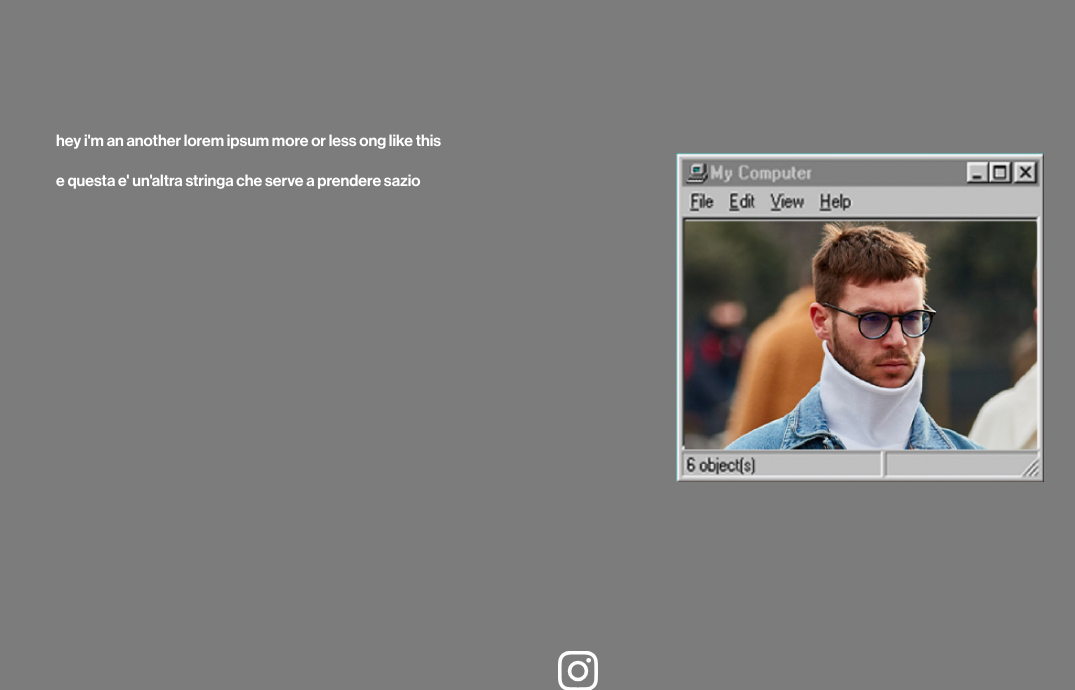
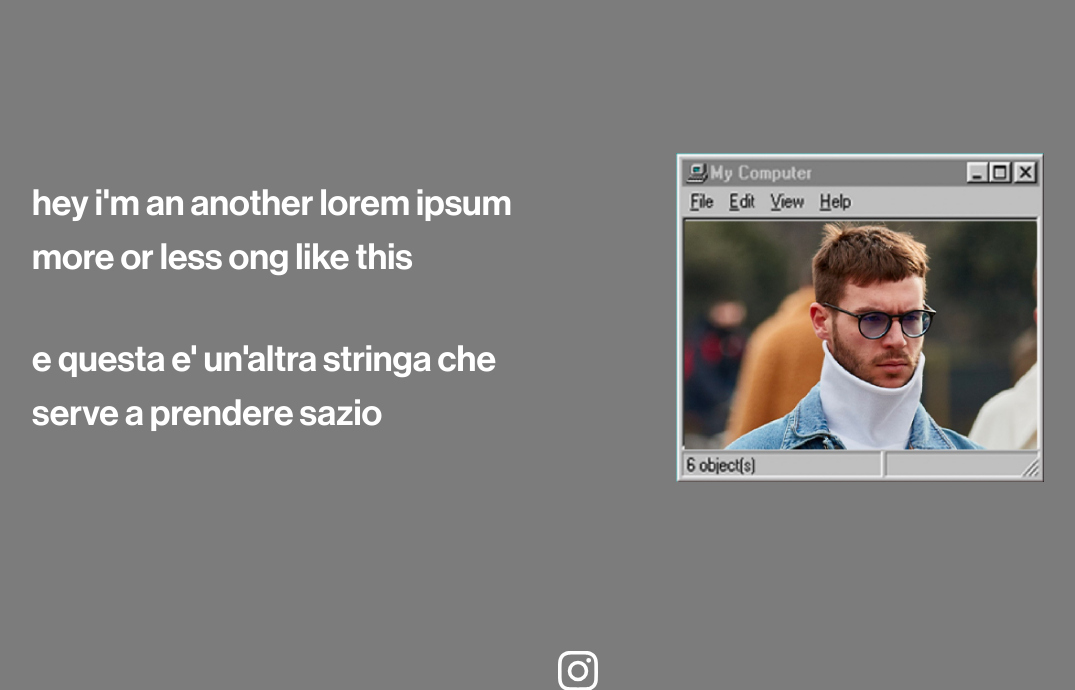
Before and after one commit to leoBitto/sito_fotografo, a Django app: page /about in a window 1280 px wide. Shown: the part 70-760 px from the top of the page, without its empty margins (62-1137 px from the left). Run offline with Django 3.2, Linux system fonts and the light colour scheme; data comes from the database, SQL or seed files in the repository; both versions use the stored data as it was after the commit.

Commit message:
fixed font size in about and changed .com in .it in contact page email

```diff
--- a/static/css/about.css
+++ b/static/css/about.css
@@ -8,6 +8,30 @@ html body{
     font-family: "Neue";
     color: white;
 }
+.text{
+    font-size:1em;
+}
+
+@media only screen and (min-width: 576px) {
+    .text{font-size: 1.25em;}
+}
+
+@media only screen and (min-width: 768px) {
+    .text{font-size: 1.5em;}
+}
+
+@media only screen and (min-width: 992px) {
+    .text{font-size: 2em;}
+}
+
+@media only screen and (min-width: 1200px) {
+    .text{font-size: 2.25em;}
+}
+
+@media only screen and (min-width: 1400px) {
+    .text{font-size: 3em;}
+}
+
 #flexs{
     flex:0 0 auto;
 }
--- a/templates/about.html
+++ b/templates/about.html
@@ -24,7 +24,7 @@
 
             <div class="align-items-center container-fluid">
                 {% for d in description %}
-                    <p class="mx-4">
+                    <p class="my-5 text">
                         {{d.testo}}
                     </p>
                 {% endfor %}
--- a/templates/contacts.html
+++ b/templates/contacts.html
@@ -20,7 +20,7 @@
 
         <div class="container">
             <div class="text-center my-2 container-fluid">
-                <p class="py-3 h5 text-white">giuliopierini@libero.com</p>
+                <p class="py-3 h5 text-white">giuliopierini@libero.it</p>
             </div>
              <div class="text-center my-2 container-fluid">
                 <p class="py-3 h5 text-white">392 9286821</p>
```
Also changed, not shown: db.sqlite3.
